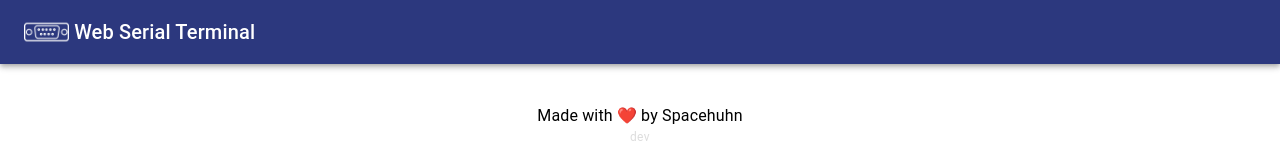
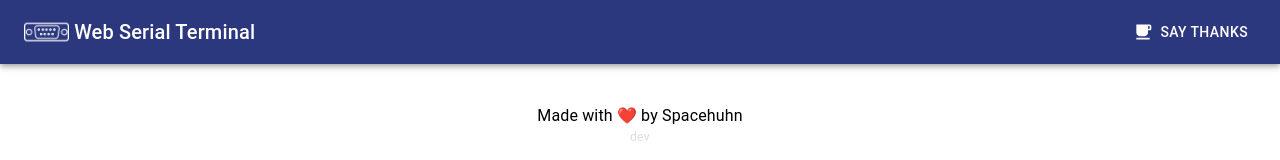
Before and after one commit to SpacehuhnTech/serialterminal, a React (Create React App) app: page / in a window 1280 px wide. Shown: the top 160 px of the page. Built offline with nearby package versions, Linux system fonts and the light colour scheme.

Commit message:
Ko-Fi or No-Fi

```diff
--- a/src/components/Header.js
+++ b/src/components/Header.js
@@ -3,8 +3,8 @@ import React from 'react'
 import AppBar from '@mui/material/AppBar'
 import Toolbar from '@mui/material/Toolbar'
 import Typography from '@mui/material/Typography'
-//import Button from '@mui/material/Button'
-//import InfoIcon from '@mui/icons-material/Info'
+import Button from '@mui/material/Button'
+import LocalCafeIcon from '@mui/icons-material/LocalCafe'
 
 const Header = (props) => {
     return (
@@ -30,16 +30,15 @@ const Header = (props) => {
                     &nbsp;Web Serial Terminal
                 </Typography>
 
-                {/*
                 <Button
                     //variant='contained'
                     //color='success'
                     sx={{ color: '#fff' }}
-                    href='https://docs.serial.huhn.me'
-                    startIcon={<InfoIcon />}>
-                    Help
+                    href='https://ko-fi.com/spacehuhn'
+                    target='_blank'
+                    startIcon={<LocalCafeIcon />}>
+                    Say Thanks
                 </Button>
-                */}
             </Toolbar>
         </AppBar>
     )
```
